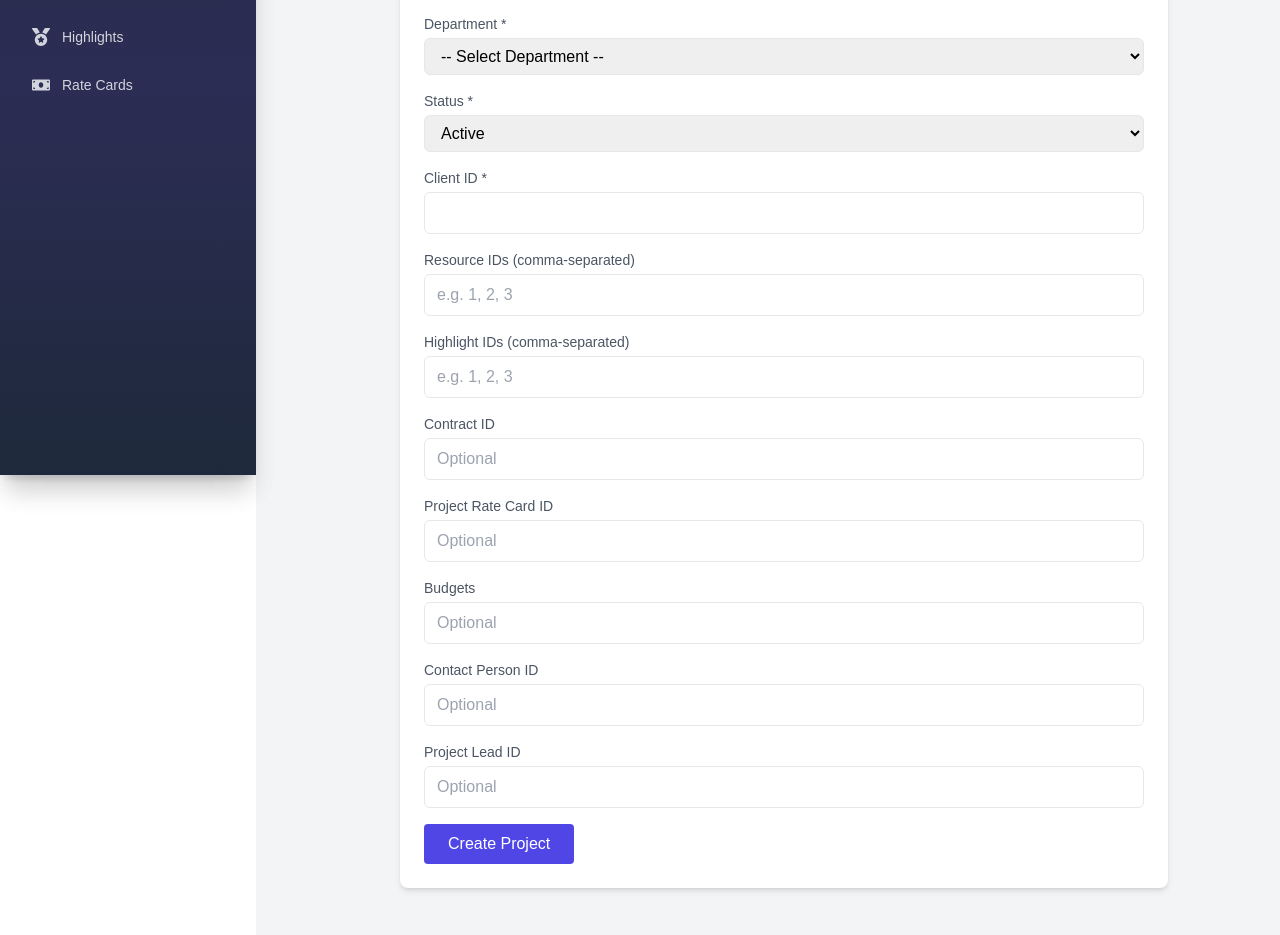
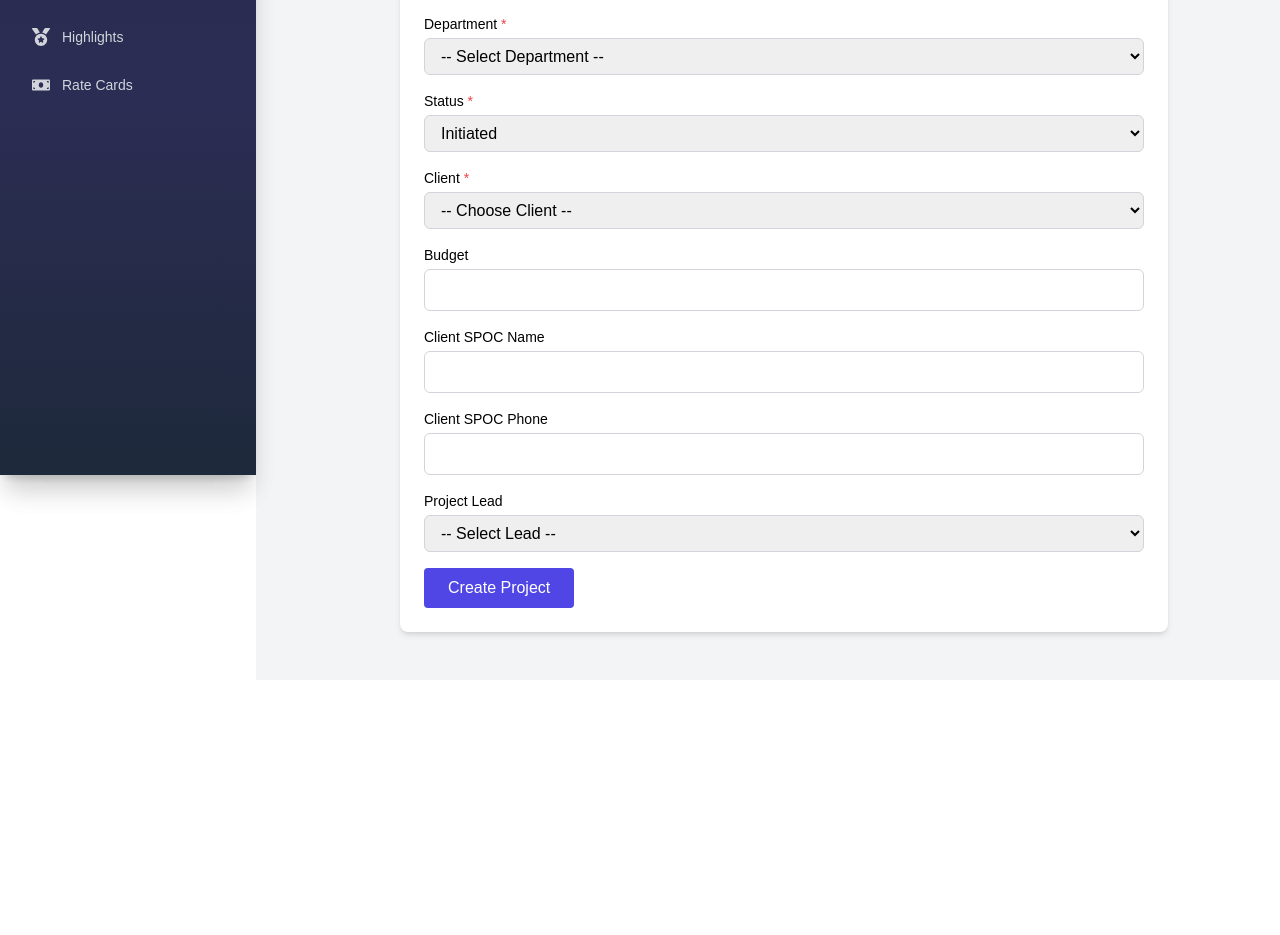
Before and after one commit to Mokshith45/Project-Management-Frontend, a React (Vite) app: page /projects/add in a window 1280 px wide. Shown: the part 325-1260 px from the top of the page. After the commit the page ends 1005 px from the top, so only its background shows below. Built offline with nearby package versions, Linux system fonts and the light colour scheme; sample sign-in values are in the browser's storage.

Commit message:
latest changes

```diff
--- a/src/components/NavBar.jsx
+++ b/src/components/NavBar.jsx
@@ -4,7 +4,7 @@ import { FaUserCircle } from 'react-icons/fa';
 import { FiSearch } from 'react-icons/fi';
 import { FiLogOut } from 'react-icons/fi';
 import { BsPerson } from 'react-icons/bs';
-import BxaLogo from '../assets/bxalogo.png';
+import BxaLogo from '../assets/logobxa.png'
 
 const Navbar = () => {
   const navigate = useNavigate();
@@ -16,7 +16,7 @@ const Navbar = () => {
   };
 
   return (
-    <header className="h-16 w-full bg-gradient-to-r from-indigo-600 via-purple-600 to-indigo-700 text-white shadow-md backdrop-blur-md bg-opacity-90 z-50 flex items-center px-4 md:px-6 justify-between fixed top-0 left-0 rounded-b-xl transition-all duration-300">
+    <header className="h-16 w-full bg-gradient-to-r from-indigo-700 to-purple-700 text-white shadow-md backdrop-blur-md bg-opacity-90 z-50 flex items-center px-4 md:px-6 justify-between fixed top-0 left-0 rounded-b-xl transition-all duration-300">
 
       {/* Logo */}
       <Link
--- a/src/pages/AddPosition.jsx
+++ b/src/pages/AddPosition.jsx
@@ -47,7 +47,7 @@ const AddPosition = () => {
       <form onSubmit={handleSubmit} className="space-y-4">
         {/* Project ID */}
         <div>
-          <label className="block text-sm text-gray-600 mb-1">Project ID *</label>
+          <label className="block text-sm text-gray-600 mb-1">Project ID  <span className="text-red-500">*</span></label>
           <input
             type="number"
             name="projectId"
@@ -61,7 +61,7 @@ const AddPosition = () => {
 
         {/* Level (ResourceLevel enum) */}
         <div>
-          <label className="block text-sm text-gray-600 mb-1">Resource Level *</label>
+          <label className="block text-sm text-gray-600 mb-1">Resource Level <span className="text-red-500">*</span></label>
           <select
             name="level"
             value={form.level}
@@ -80,7 +80,7 @@ const AddPosition = () => {
 
         {/* Number Required */}
         <div>
-          <label className="block text-sm text-gray-600 mb-1">Number of Positions *</label>
+          <label className="block text-sm text-gray-600 mb-1">Number of Positions <span className="text-red-500">*</span></label>
           <input
             type="number"
             name="numberRequired"
--- a/src/pages/AddProject.jsx
+++ b/src/pages/AddProject.jsx
@@ -8,96 +8,112 @@ const AddProject = () => {
     projectName: '',
     type: '',
     department: '',
-    status: 'ACTIVE',
-    clientId: '',
-    resourceIds: '',
-    highlightIds: '',
-    contractId: '',
-    projectRateCardId: '',
-    budgets: '',
-    contactPersonId: '',
-    managerId: '',
-    projectLeadId: '',
+    status: 'INITIATED',
+    client: '',
+    newClientName: '',
+    totalBudget: '',
+    contactName: '',
+    contactPhone: '',
+    projectLead: '',
   });
 
+  const [errors, setErrors] = useState({});
+
+  const clientsList = [
+    { value: '1', label: 'Acme Corp' },
+    { value: '2', label: 'Globex Inc' },
+    { value: 'others', label: 'Others' },
+  ];
+
+  const projectLeadsList = [
+    { value: '101', label: 'Alice Johnson' },
+    { value: '102', label: 'Bob Smith' },
+  ];
+
   const handleChange = (e) => {
-    setForm({ ...form, [e.target.name]: e.target.value });
+    const { name, value } = e.target;
+    setForm({ ...form, [name]: value });
+  };
+
+  const validate = () => {
+    const errs = {};
+    if (!form.projectName) errs.projectName = true;
+    if (!form.type) errs.type = true;
+    if (!form.department) errs.department = true;
+    if (!form.status) errs.status = true;
+
+    if (!form.client) errs.client = true;
+    if (form.client === 'others' && !form.newClientName.trim())
+      errs.newClientName = true;
+
+    if (
+      form.totalBudget &&
+      (isNaN(form.totalBudget) || Number(form.totalBudget) < 0)
+    ) {
+      errs.totalBudget = 'Must be a positive number';
+    }
+
+    setErrors(errs);
+    return Object.keys(errs).length === 0;
   };
 
   const handleSubmit = (e) => {
     e.preventDefault();
+    if (!validate()) return;
 
-    // Required validations
-    if (!form.projectName || !form.type || !form.department || !form.status || !form.clientId) {
-      alert('Please fill all required fields: Project Name, Type, Department, Status, Client ID');
-      return;
-    }
+    const finalClient =
+      form.client === 'others' ? form.newClientName : form.client;
 
-    // budgets must be a valid positive number if entered
-    if (form.budgets && (isNaN(form.budgets) || Number(form.budgets) < 0)) {
-      alert('Budget must be a positive number');
-      return;
-    }
-
-    // Parse comma separated IDs into arrays for resourceIds and highlightIds
-    const resourceIdsArray = form.resourceIds
-      ? form.resourceIds.split(',').map((id) => Number(id.trim())).filter((id) => !isNaN(id))
-      : [];
-
-    const highlightIdsArray = form.highlightIds
-      ? form.highlightIds.split(',').map((id) => Number(id.trim())).filter((id) => !isNaN(id))
-      : [];
-
-    // Prepare final project object to submit
     const projectData = {
       projectName: form.projectName,
       type: form.type,
       department: form.department,
       status: form.status,
-      clientId: Number(form.clientId),
-      resourceIds: resourceIdsArray,
-      highlightIds: highlightIdsArray,
-      contractId: form.contractId ? Number(form.contractId) : null,
-      projectRateCardId: form.projectRateCardId ? Number(form.projectRateCardId) : null,
-      budgets: form.budgets ? Number(form.budgets) : null,
-      contactPersonId: form.contactPersonId ? Number(form.contactPersonId) : null,
-      managerId: form.managerId ? Number(form.managerId) : null,
-      projectLeadId: form.projectLeadId ? Number(form.projectLeadId) : null,
+      client: finalClient,
+      budgets: form.totalBudget ? Number(form.totalBudget) : null,
+      contactPerson: {
+        name: form.contactName,
+        phone: form.contactPhone,
+      },
+      projectLeadId: form.projectLead ? Number(form.projectLead) : null,
     };
 
-    console.log('✅ Project Submitted:', projectData);
-
-    // TODO: API POST request here
-
+    console.log('✅ Project Data:', projectData);
     navigate('/projects');
   };
 
   return (
     <div className="max-w-3xl mx-auto bg-white p-6 rounded-lg shadow-md">
       <h2 className="text-xl font-bold text-indigo-700 mb-6">➕ Add New Project</h2>
+
       <form onSubmit={handleSubmit} className="space-y-4">
         {/* Project Name */}
         <div>
-          <label className="block text-sm text-gray-600 mb-1">Project Name *</label>
+          <label className="block text-sm mb-1">
+            Project Name <span className="text-red-500">*</span>
+          </label>
           <input
-            type="text"
             name="projectName"
             value={form.projectName}
             onChange={handleChange}
-            className="w-full border px-3 py-2 rounded-md"
-            required
+            className={`w-full border px-3 py-2 rounded-md ${
+              errors.projectName ? 'border-red-500' : 'border-gray-300'
+            }`}
           />
         </div>
 
         {/* Type */}
         <div>
-          <label className="block text-sm text-gray-600 mb-1">Project Type *</label>
+          <label className="block text-sm mb-1">
+            Project Type <span className="text-red-500">*</span>
+          </label>
           <select
             name="type"
             value={form.type}
             onChange={handleChange}
-            className="w-full border px-3 py-2 rounded-md"
-            required
+            className={`w-full border px-3 py-2 rounded-md ${
+              errors.type ? 'border-red-500' : 'border-gray-300'
+            }`}
           >
             <option value="">-- Select Type --</option>
             <option value="Development">Development</option>
@@ -108,13 +124,16 @@ const AddProject = () => {
 
         {/* Department */}
         <div>
-          <label className="block text-sm text-gray-600 mb-1">Department *</label>
+          <label className="block text-sm mb-1">
+            Department <span className="text-red-500">*</span>
+          </label>
           <select
             name="department"
             value={form.department}
             onChange={handleChange}
-            className="w-full border px-3 py-2 rounded-md"
-            required
+            className={`w-full border px-3 py-2 rounded-md ${
+              errors.department ? 'border-red-500' : 'border-gray-300'
+            }`}
           >
             <option value="">-- Select Department --</option>
             <option value="Engineering">Engineering</option>
@@ -127,146 +146,116 @@ const AddProject = () => {
 
         {/* Status */}
         <div>
-          <label className="block text-sm text-gray-600 mb-1">Status *</label>
+          <label className="block text-sm mb-1">
+            Status <span className="text-red-500">*</span>
+          </label>
           <select
             name="status"
             value={form.status}
             onChange={handleChange}
-            className="w-full border px-3 py-2 rounded-md"
-            required
+            className={`w-full border px-3 py-2 rounded-md ${
+              errors.status ? 'border-red-500' : 'border-gray-300'
+            }`}
           >
-            <option value="ACTIVE">Active</option>
+            <option value="INITIATED">Initiated</option>
+            <option value="ONGOING">Ongoing</option>
             <option value="COMPLETED">Completed</option>
             <option value="ON_HOLD">On Hold</option>
             <option value="CANCELLED">Cancelled</option>
           </select>
         </div>
 
-        {/* Client ID */}
+        {/* Client Dropdown */}
         <div>
-          <label className="block text-sm text-gray-600 mb-1">Client ID *</label>
+          <label className="block text-sm mb-1">
+            Client <span className="text-red-500">*</span>
+          </label>
+          <select
+            name="client"
+            value={form.client}
+            onChange={handleChange}
+            className={`w-full border px-3 py-2 rounded-md ${
+              errors.client ? 'border-red-500' : 'border-gray-300'
+            }`}
+          >
+            <option value="">-- Choose Client --</option>
+            {clientsList.map((client) => (
+              <option key={client.value} value={client.value}>
+                {client.label}
+              </option>
+            ))}
+          </select>
+
+          {form.client === 'others' && (
+            <div className="mt-2">
+              <label className="block text-sm mb-1">
+                New Client Name <span className="text-red-500">*</span>
+              </label>
+              <input
+                name="newClientName"
+                value={form.newClientName}
+                onChange={handleChange}
+                className={`w-full border px-3 py-2 rounded-md ${
+                  errors.newClientName ? 'border-red-500' : 'border-gray-300'
+                }`}
+              />
+            </div>
+          )}
+        </div>
+
+        {/* Total Budget */}
+        <div>
+          <label className="block text-sm mb-1">Budget</label>
           <input
             type="number"
-            name="clientId"
-            value={form.clientId}
+            name="totalBudget"
+            value={form.totalBudget}
             onChange={handleChange}
-            className="w-full border px-3 py-2 rounded-md"
-            required
-            min="1"
+            min="0"
+            className="w-full border px-3 py-2 rounded-md border-gray-300"
           />
         </div>
 
-        {/* Resource IDs */}
+        {/* Client SPOC */}
         <div>
-          <label className="block text-sm text-gray-600 mb-1">Resource IDs (comma-separated)</label>
+          <label className="block text-sm mb-1">Client SPOC Name</label>
           <input
-            type="text"
-            name="resourceIds"
-            value={form.resourceIds}
+            name="contactName"
+            value={form.contactName}
             onChange={handleChange}
-            className="w-full border px-3 py-2 rounded-md"
-            placeholder="e.g. 1, 2, 3"
+            className="w-full border px-3 py-2 rounded-md border-gray-300"
+          />
+        </div>
+        <div>
+          <label className="block text-sm mb-1">Client SPOC Phone</label>
+          <input
+            type="tel"
+            name="contactPhone"
+            value={form.contactPhone}
+            onChange={handleChange}
+            className="w-full border px-3 py-2 rounded-md border-gray-300"
           />
         </div>
 
-        {/* Highlight IDs */}
+        {/* Project Lead */}
         <div>
-          <label className="block text-sm text-gray-600 mb-1">Highlight IDs (comma-separated)</label>
-          <input
-            type="text"
-            name="highlightIds"
-            value={form.highlightIds}
+          <label className="block text-sm mb-1">Project Lead</label>
+          <select
+            name="projectLead"
+            value={form.projectLead}
             onChange={handleChange}
-            className="w-full border px-3 py-2 rounded-md"
-            placeholder="e.g. 1, 2, 3"
-          />
+            className="w-full border px-3 py-2 rounded-md border-gray-300"
+          >
+            <option value="">-- Select Lead --</option>
+            {projectLeadsList.map((lead) => (
+              <option key={lead.value} value={lead.value}>
+                {lead.label}
+              </option>
+            ))}
+          </select>
         </div>
 
-        {/* Contract ID */}
-        <div>
-          <label className="block text-sm text-gray-600 mb-1">Contract ID</label>
-          <input
-            type="number"
-            name="contractId"
-            value={form.contractId}
-            onChange={handleChange}
-            className="w-full border px-3 py-2 rounded-md"
-            min="1"
-            placeholder="Optional"
-          />
-        </div>
-
-        {/* Project Rate Card ID */}
-        <div>
-          <label className="block text-sm text-gray-600 mb-1">Project Rate Card ID</label>
-          <input
-            type="number"
-            name="projectRateCardId"
-            value={form.projectRateCardId}
-            onChange={handleChange}
-            className="w-full border px-3 py-2 rounded-md"
-            min="1"
-            placeholder="Optional"
-          />
-        </div>
-
-        {/* Budgets */}
-        <div>
-          <label className="block text-sm text-gray-600 mb-1">Budgets</label>
-          <input
-            type="number"
-            name="budgets"
-            value={form.budgets}
-            onChange={handleChange}
-            className="w-full border px-3 py-2 rounded-md"
-            step="0.01"
-            min="0"
-            placeholder="Optional"
-          />
-        </div>
-
-        {/* Contact Person ID */}
-        <div>
-          <label className="block text-sm text-gray-600 mb-1">Contact Person ID</label>
-          <input
-            type="number"
-            name="contactPersonId"
-            value={form.contactPersonId}
-            onChange={handleChange}
-            className="w-full border px-3 py-2 rounded-md"
-            min="1"
-            placeholder="Optional"
-          />
-        </div>
-
-        {/* Manager ID */}
-        {/* <div>
-          <label className="block text-sm text-gray-600 mb-1">Manager ID</label>
-          <input
-            type="number"
-            name="managerId"
-            value={form.managerId}
-            onChange={handleChange}
-            className="w-full border px-3 py-2 rounded-md"
-            min="1"
-            placeholder="Optional"
-          />
-        </div> */}
-
-        {/* Project Lead ID */}
-        <div>
-          <label className="block text-sm text-gray-600 mb-1">Project Lead ID</label>
-          <input
-            type="number"
-            name="projectLeadId"
-            value={form.projectLeadId}
-            onChange={handleChange}
-            className="w-full border px-3 py-2 rounded-md"
-            min="1"
-            placeholder="Optional"
-          />
-        </div>
-
+        {/* Submit */}
         <button
           type="submit"
           className="mt-4 bg-indigo-600 text-white py-2 px-6 rounded hover:bg-indigo-700 transition"
--- a/src/pages/Home.jsx
+++ b/src/pages/Home.jsx
@@ -65,7 +65,7 @@ const Home = () => {
         {/* Welcome Card */}
         <div className="flex-grow max-w-2xl bg-gradient-to-r from-indigo-700 to-purple-700 text-white p-6 rounded-xl shadow">
           <h1 className="text-3xl font-bold">Welcome back, Admin👋</h1>
-          <p className="text-sm text-indigo-100 mt-1">Here’s your project overview dashboard</p>
+          <p className="text-sm text-indigo-100 mt-1">Here’s your dashboard</p>
         </div>
 
         {/* Floating Vertical CTA */}
```
Also changed, not shown: src/pages/AddClient.jsx (+4 -90 lines), src/pages/auth/SignIn.jsx (+21 -8 lines), src/pages/auth/SignUp.jsx (+21 -4 lines), src/assets/bxalogo.png (deleted), src/assets/logobxa.png (added).
